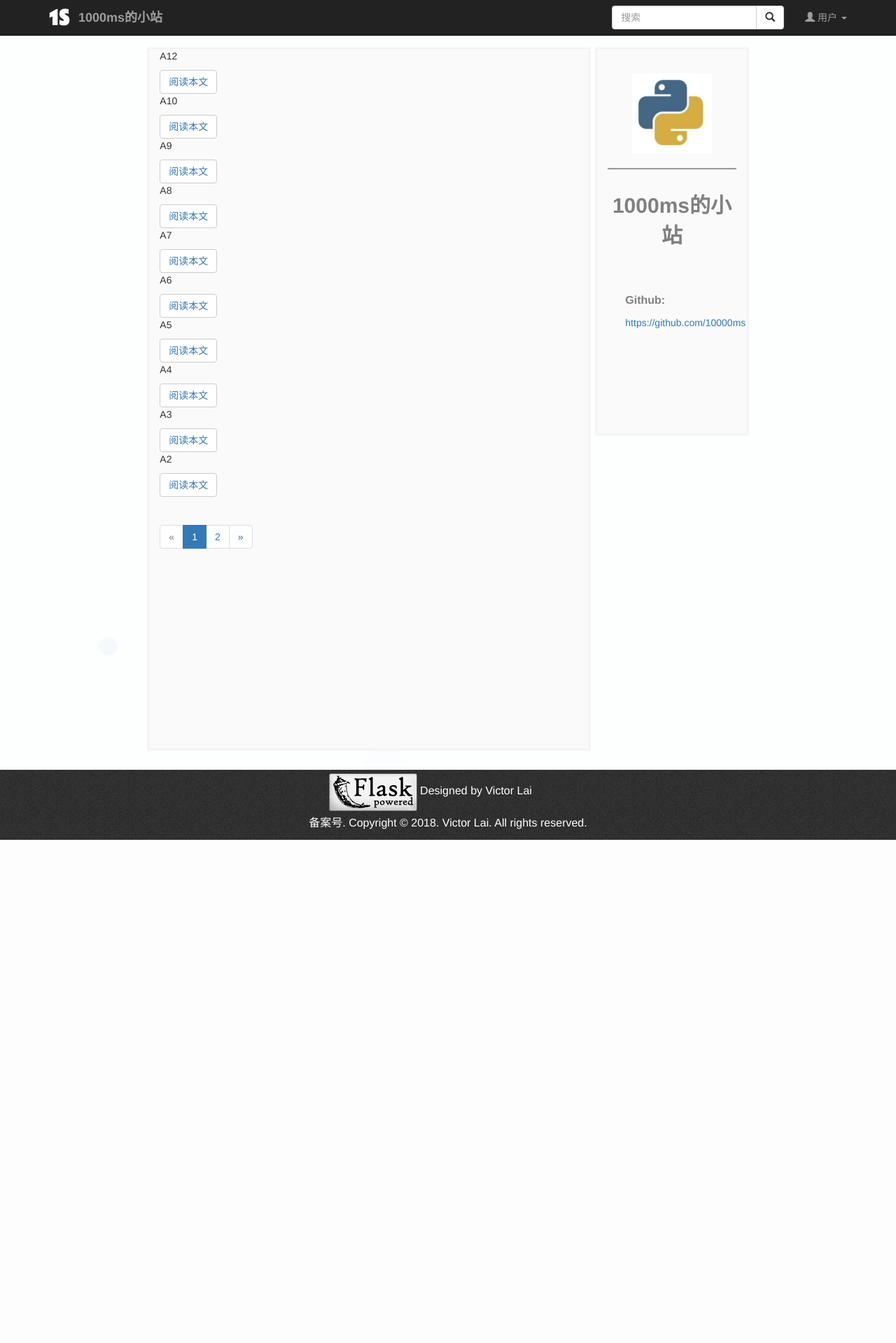
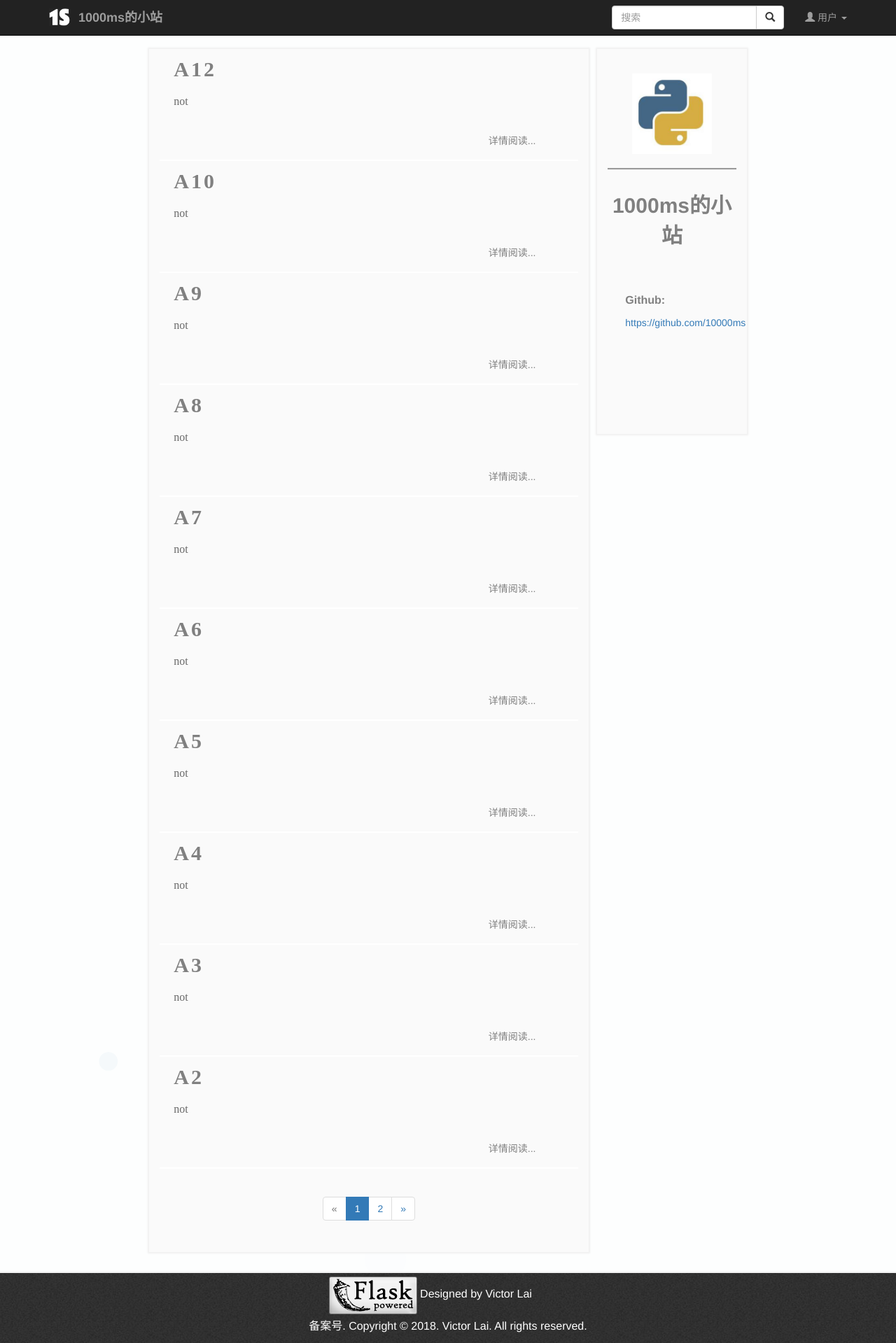
Before and after one commit to 10000ms/my_blog, a Flask app: page / in a window 1280 px wide. Shown: the whole page at 70% size. Before the commit the page ends 1200 px from the top, so only its background shows below. Run offline with Flask 2, Linux system fonts and the light colour scheme; data comes from the database, SQL or seed files in the repository; some libraries are stand-ins or nearby versions.

Commit message:
主页美化

```diff
--- a/myflaskblog/__init__.py
+++ b/myflaskblog/__init__.py
@@ -50,8 +50,8 @@ if app.config['IS_DEVELOPMENT']:
     from myflaskblog import models
     db.drop_all()
     db.create_all()
-    test_user1 = models.User('123456', 'a123456', 'VL', '111111@qq.com', True, )
-    test_user2 = models.User('111111', '111111', 'VL2', '111111@qq.com')
+    test_user1 = models.User('123456', 'a123456', 'VL', '111111@qq.com', True, True)
+    test_user2 = models.User('111111', 'a111111', 'VL2', '111111@qq.com', False, True)
     test_user3 = models.User('111112', '111111', 'VL3', '111111@qq.com')
     test_user4 = models.User('111114', '111111', 'VL4', '111111@qq.com')
     test_user5 = models.User('111115', '111111', 'VL5', '111111@qq.com')
--- a/myflaskblog/main/article.py
+++ b/myflaskblog/main/article.py
@@ -20,6 +20,7 @@ from flask import redirect, abort, flash
 from myflaskblog import img_manage
 from myflaskblog.main import _form
 from flask import request, url_for
+from flask import jsonify
 
 # 导入flask_login模块
 from flask_login import login_user, login_required, logout_user, current_user
@@ -178,4 +179,4 @@ def delete_comment_page(comment_id):
     else:
         db.session.delete(get_comment)
         db.session.commit()
-    return '删除成功'
+    return jsonify({'type': 'success', 'words': '删除成功'})
--- a/myflaskblog/main/index.py
+++ b/myflaskblog/main/index.py
@@ -44,7 +44,12 @@ def search_page():
         page = request.args.get('page', 1, type=int)
         pagination = search_articles.paginate(page, per_page=10, error_out=True)
         articles = pagination.items
-        article_num = 0
-        return render_template("/index/index.html", articles=articles, pagination=pagination, article_num=article_num)
+        if len(articles) < 10 and not request.args.get('page'):
+            need_pagination = 0
+        elif len(articles) < 10 and request.args.get('page'):
+            need_pagination = 1
+        else:
+            need_pagination = 2
+        return render_template("/index/index.html", articles=articles, pagination=pagination, need_pagination=need_pagination)
     else:
         return redirect(url_for('index.index_page'))
--- a/myflaskblog/templates/__base__.html
+++ b/myflaskblog/templates/__base__.html
@@ -74,7 +74,7 @@
             box-shadow: 0px 0px 2px 2px #f0f0f0;
             width: 49%;
             margin-top:70px;
-            height:1000px;
+            min-height:900px;
             min-width:500px;
         }
         .footer-line{
--- a/myflaskblog/templates/__macros__.html
+++ b/myflaskblog/templates/__macros__.html
@@ -10,11 +10,11 @@
         {% if p %}
             {% if p == pagination.page %}
                 <li class="active">
-                    <a href="{{ url_for(endpoint, page = p, **kwargs) }}">{{ p }}</a>
+                    <a class="pagination-active" href="{{ url_for(endpoint, page = p, **kwargs) }}">{{ p }}</a>
                 </li>
             {% else %}
                 <li>
-                    <a href="{{ url_for(endpoint, page = p, **kwargs) }}">{{ p }}</a>
+                    <a class="pagination-no-active" href="{{ url_for(endpoint, page = p, **kwargs) }}">{{ p }}</a>
                 </li>
             {% endif %}
         {% else %}
--- a/myflaskblog/templates/index/index.html
+++ b/myflaskblog/templates/index/index.html
@@ -13,6 +13,46 @@
         letter-spacing:10px;
         font-weight:600;
     }
+    .pagination-div{
+        color:#808080;
+        margin-left:auto;
+        margin-right:auto;
+        text-align:center;
+    }
+    .article{
+        padding-left:20px;
+        padding-top:8px;
+        height:160px;
+        border-bottom-style:solid;
+        border-bottom-width:2px;
+        border-bottom-color: #FFFFFF;
+    }
+    .title{
+        font-family: 'Microsoft YaHei';
+        font-size: 30px;
+        color:#808080;
+        letter-spacing:3px;
+        font-weight:600;
+    }
+    .description{
+        font-family: 'Microsoft YaHei';
+        font-size: 16px;
+        font-weight:450;
+        color:#696969;
+    }
+    .description-div{
+        height:60px;
+        overflow:hidden;
+        line-height:1.8;
+    }
+    .read-more{
+        padding-right:60px;
+        text-align:right;
+        font-size: 14px;
+    }
+    .read-more-a{
+        color:#808080;
+    }
 </style>
 {% endblock other_styles %}
 
@@ -20,14 +60,19 @@
 
 
 {% for article in articles %}
-<p>{{article.title}}</p>
-    <button type="button" class="btn btn-default">
-        <a href="{{url_for('article.article_detail_page', article_id = article.id)}}">
-            阅读本文
+<div class="article">
+    <p class="title">{{article.title}}</p>
+    <div class="description-div">
+        <p class="description">{{article.description}}</p>
+    </div>
+    <div class="read-more">
+        <a class="read-more-a" href="{{url_for('article.article_detail_page', article_id = article.id)}}">
+            详情阅读...
         </a>
-    </button>
+    </div>
+</div>
 {% endfor %}
-<br/>
+
 
 
 {% if need_pagination !=2 %}
@@ -37,8 +82,10 @@
 {% endif %}
 
 {% if pagination and need_pagination !=0 %}
-<div class="pagination">
-    {{ macros.pagination_widget(pagination, 'index.index_page') }}
+<div class="pagination-div">
+    <div class="pagination">
+        {{ macros.pagination_widget(pagination, 'index.index_page') }}
+    </div>
 </div>
 {% endif %}
 
```
Also changed, not shown: myflaskblog/templates/admin/admin.html (+32 -10 lines), myflaskblog/templates/admin/manage_comment.html (+77 -7 lines), myflaskblog/templates/user/reset_email.html (+18 -0 lines), myflaskblog/templates/user/reset_password.html (+18 -0 lines), myflaskblog/templates/user/user.html (+27 -5 lines).
